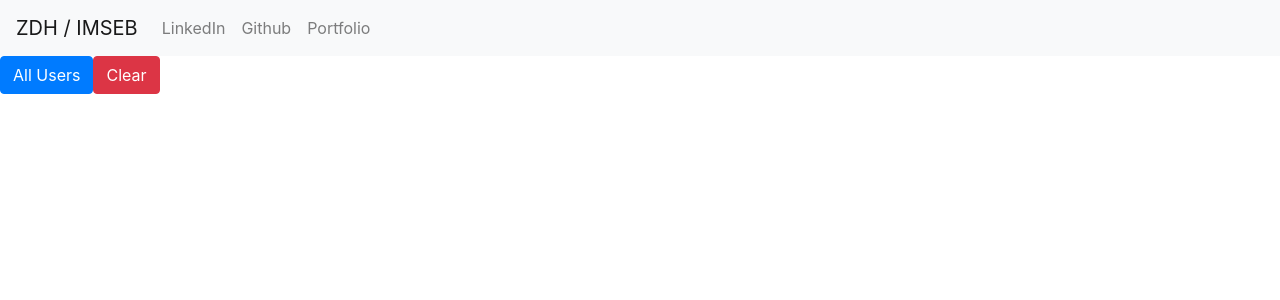
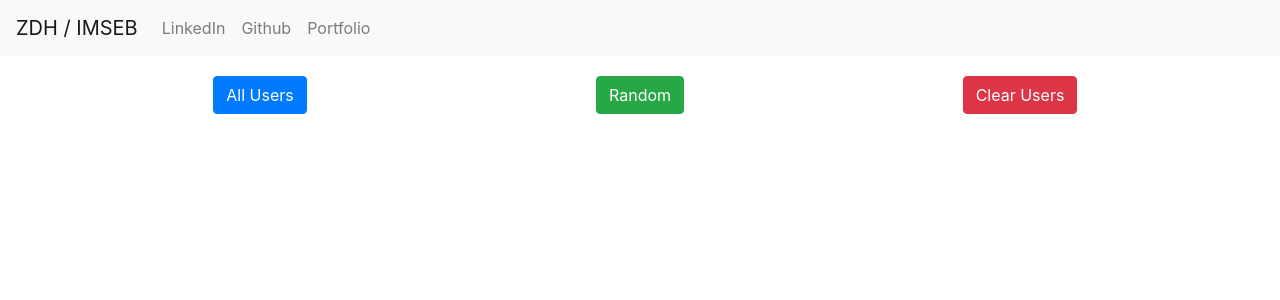
Before and after one commit to Prozak8/JSON_Placeholder, an Angular app: page /users in a window 1280 px wide. Shown: the top 300 px of the page. Built offline with nearby package versions, Linux system fonts and the light colour scheme.

Commit message:
placeholder random user generator in service file WIP

```diff
--- a/src/app/data.service.ts
+++ b/src/app/data.service.ts
@@ -13,4 +13,9 @@ export class DataService {
     allUsers(){
         return this._httpClient.get(`${this.placeholderApi}/users`);
     }
+
+    // random(){
+    //     random = Math.floor(0..50)
+    //     return this._httpClient.get(`${this.placeholderApi}/users/`)
+    // }
 }
--- a/src/app/users/users.component.html
+++ b/src/app/users/users.component.html
@@ -1,14 +1,30 @@
+<div class="container">
+  <div style="margin-top: 20px;" class="row">
+    <div class="col text-center">
       <button
         class="btn btn-primary"
         (click)="showAllUsers()">
         All Users
       </button>
+    </div>
 
+    <div class="col text-center">
+      <button
+        class="btn btn-success"
+        (click)="randomUser()">
+        Random
+      </button>
+    </div>
+
+    <div class="col text-center">
       <button
         class="btn btn-danger"
         (click)="clearUsers()">
-  Clear
+        Clear Users
       </button>
+    </div>
+  </div>
+</div>
 
 <div *ngFor="let user of users" class="container emp-profile">
   <form method="post">
```
Lines whose indentation alone changed are shown as unchanged.
